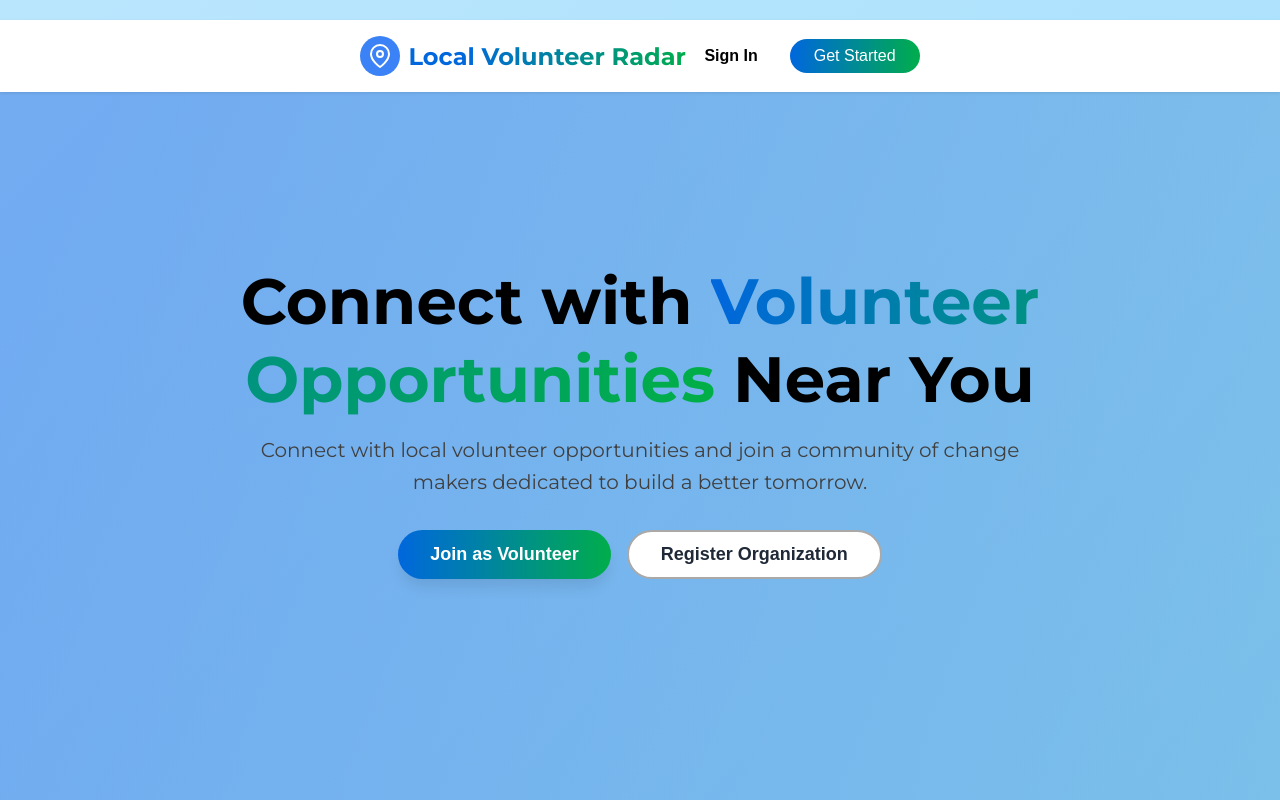
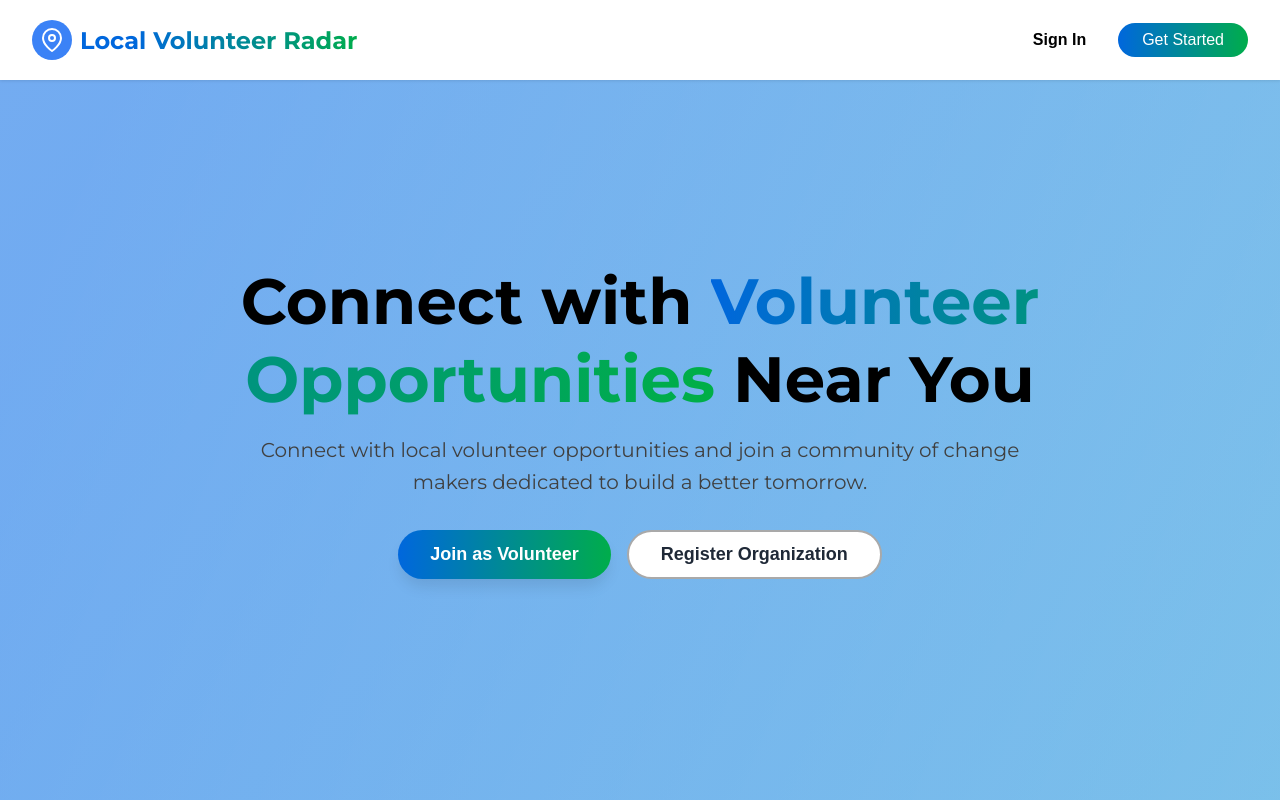
Before and after one commit to ADIB3883/Local-Volunteer-Radar, a React (Vite) app in the folder Local-Volunteer-Radar/Frontend/: page / in a window 1280 px wide. Shown: the top 800 px of the page. Built offline with nearby package versions, Linux system fonts and the light colour scheme.

Commit message:
CSS CLASH fixed

```diff
--- a/Local-Volunteer-Radar/Frontend/src/components/LoginPage.jsx
+++ b/Local-Volunteer-Radar/Frontend/src/components/LoginPage.jsx
@@ -56,7 +56,7 @@ const LoginPage = () => {
     return (
         <div className="login-container">
             <div className="login-card">
-                <div className="header">
+                <div className="LOGINheader">
                     <div className="logo">
                         <img src={logoImage} alt="Local Volunteer Radar Logo" />
                     </div>
--- a/Local-Volunteer-Radar/Frontend/src/components/SignUp.jsx
+++ b/Local-Volunteer-Radar/Frontend/src/components/SignUp.jsx
@@ -79,7 +79,7 @@ const SignUp = () => {
         <div className="signup-container">
             <div className="signup-card">
                 {/* Logo and Title */}
-                <div className="header">
+                <div className="SIGNUPheader">
                     <div className="logo">
                         <img src={logoImage} alt="Local Volunteer Radar Logo" />
                     </div>
--- a/Local-Volunteer-Radar/Frontend/src/styles/HomePage.css
+++ b/Local-Volunteer-Radar/Frontend/src/styles/HomePage.css
@@ -12,28 +12,29 @@
     font-family: 'Montserrat', -apple-system, BlinkMacSystemFont, 'Segoe UI', 'Roboto', 'Oxygen', 'Ubuntu', 'Cantarell', sans-serif;
 }
 
-/* Main Content Wrapper - CHANGE BACKGROUND COLOR HERE */
 .main-content {
     background: linear-gradient(111.75deg, rgba(0, 77, 221, 0.38) 4.51%, rgba(0, 173, 75, 0.14) 97.36%);
 }
 
-/* Header */
 .header {
+    display: flex;
     background: white;
     box-shadow: 0 1px 3px rgba(0, 0, 0, 0.1);
-    min-width: 100vw;
-    max-height: 15vh;
+    width: 100%;
+    height: 10vh;
+    position: fixed;
+    top: 0;
+    left: 0;
     z-index: 10;
-    position: fixed;
 }
 
 .header-container {
-    max-width: 1280px;
-    margin: 0 auto;
-    padding: 1rem 2rem;
+    width: 100%;
+
+    padding: 0 2rem;
     display: flex;
+    align-items: center;
     justify-content: space-between;
-    align-items: center;
 }
 
 .logo-section {
@@ -41,7 +42,6 @@
     align-items: center;
     gap: 0.5rem;
 }
-
 .logo-icon {
     width: 40px;
     height: 40px;
@@ -54,7 +54,6 @@
 }
 
 .logo-text {
-    /* Local Volunteer Radar */
 
     width: 280px;
     height: 28px;
@@ -69,8 +68,6 @@
     -webkit-background-clip: text;
     -webkit-text-fill-color: transparent;
     background-clip: text;
-
-
 
 }
 
--- a/Local-Volunteer-Radar/Frontend/src/styles/LoginPage.css
+++ b/Local-Volunteer-Radar/Frontend/src/styles/LoginPage.css
@@ -13,7 +13,7 @@
     border: 2px solid #38bdf8;
 }
 
-.header {
+.LOGINheader {
     display: flex;
     align-items: center;
     justify-content: center;
@@ -317,7 +317,7 @@ form {
         padding: 40px 30px;
     }
 
-    .header {
+    .LOGINheader {
         flex-direction: column;
         gap: 10px;
     }
```
Also changed, not shown: Local-Volunteer-Radar/Frontend/src/assets/logo.png (added).
